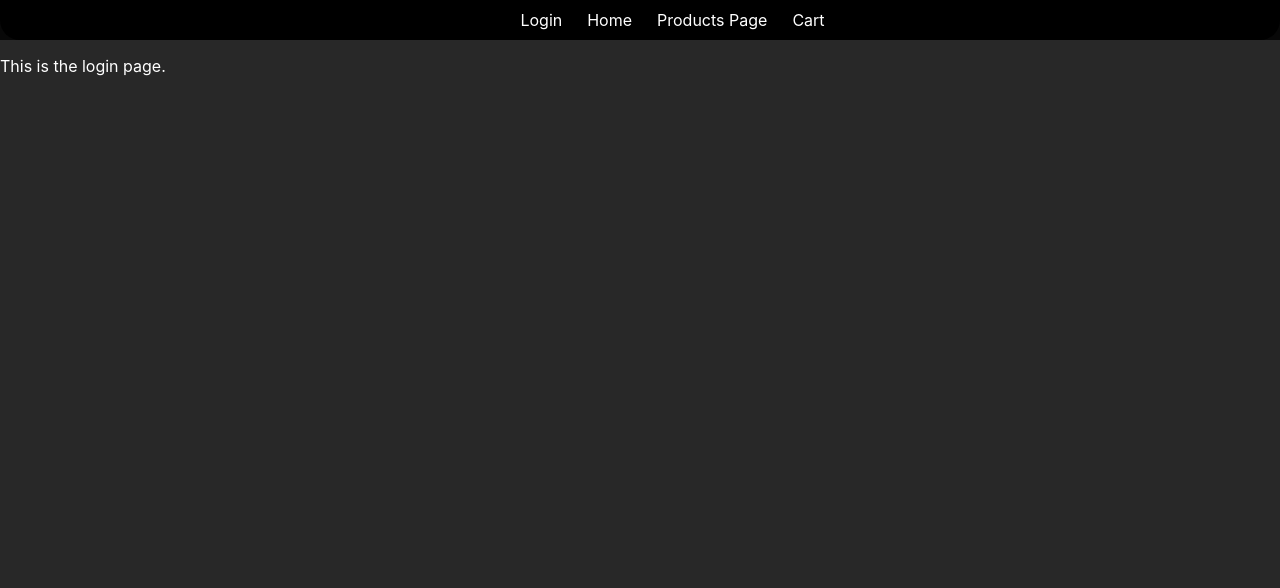
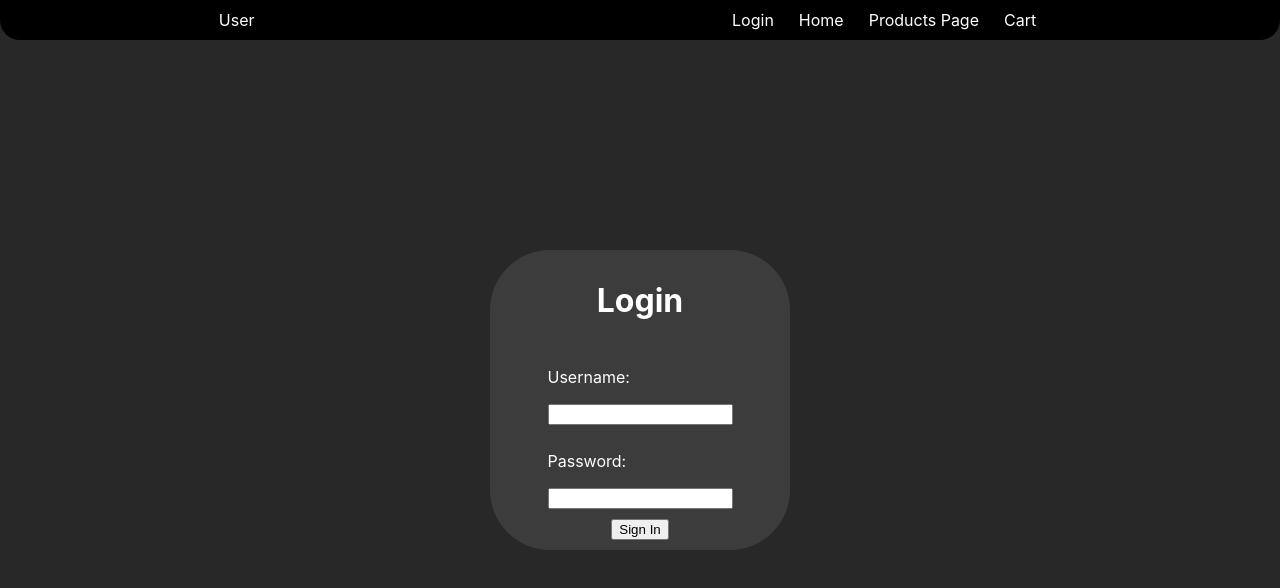
Before and after one commit to Nightstroud/React-E-Commerce-Store, a React (Create React App) app: page /login in a window 1280 px wide. Shown: the top 588 px of the page. Built offline with nearby package versions, Linux system fonts and the light colour scheme.

Commit message:
Finishing the login page

```diff
--- a/src/App.js
+++ b/src/App.js
@@ -6,9 +6,6 @@ import Home from './components/home_page/home';
 import Product from './components/product_details_page/product';
 import Cart from './components/cart_page/cart';
 import Header from './components/base/header';
-
-import { useSelector, useDispatch } from 'react-redux';
-
 
 
 
--- a/src/components/base/header.js
+++ b/src/components/base/header.js
@@ -1,11 +1,15 @@
 import React from 'react';
 import '../../css/base/header_styling.css';
+import { useSelector } from "react-redux";
 
-export default class Header extends React.Component {
-    render() {
+
+export default function Header() {
+    const username = useSelector(state => state.username);
+
     return (
         <div className={'header_bar'}>
             <div className={'header_container'}>
+                <div>{username}</div>
                 <div className={'links'}>
                     <ul>
                         <li><a href={'http://localhost:3000/login'}>Login</a></li>
@@ -18,4 +22,3 @@ export default class Header extends React.Component {
         </div>
     );
 }
-}
--- a/src/components/login_page/login.js
+++ b/src/components/login_page/login.js
@@ -1,12 +1,34 @@
 import React from 'react';
+import '../../css/login-page/login_modal.css';
+import '../../css/base/base.css';
+import { useDispatch } from "react-redux";
+import setUsername from "../../redux-components/actions/setUsername";
 
-export default class Login extends React.Component {
-    render() {
-        return (
-            <div>
-                <p>This is the login page.</p>
+function Login() {
+    const dispatch = useDispatch();
+     return (
+            <div className={'loginModalContainer'}>
+                <div className={'loginModal'}>
+                    <div className={'loginHeader'}>
+                        <h1>Login</h1>
+                    </div>
+                    <div className={'loginUsername'}>
+                        <p>Username:</p>
+                        <input type={'text'} id={'username'} defaultValue={''} />
+                    </div>
+                    <div className={'loginPassword'}>
+                        <p>Password:</p>
+                        <input type={'password'} />
+                    </div>
+                    <div className={'complete'}>
+                        <button onClick={() => {
+                            dispatch(setUsername());
+                            window.location.replace('http://localhost:3000/home');
+                        }}>Sign In</button>
+                    </div>
+                </div>
             </div>
-        );
-    }
+     );
+}
 
-}
+export default Login;
--- /dev/null
+++ b/src/css/base/base.css
@@ -0,0 +1,27 @@
+html {
+    width: 100%;
+    height: 100%;
+    padding: 0;
+    margin: 0;
+}
+
+body {
+    width: 100%;
+    height:100%;
+    padding: 0;
+    margin: 0;
+}
+
+#root {
+    width:100%;
+    height:100%;
+    padding: 0;
+    margin: 0;
+}
+
+.App {
+    width: 100%;
+    height: 100%;
+    padding: 0;
+    margin: 0;
+}
--- a/src/css/base/header_styling.css
+++ b/src/css/base/header_styling.css
@@ -1,11 +1,9 @@
 .header_bar {
-    position: sticky;
     top: 0;
     width: 100%;
-    height: 100%;
     margin: 0;
     padding: 0;
-    background-color: rgba(0, 0, 0, .8)
+    position: absolute;
 }
 
 
@@ -18,7 +16,7 @@
     border-bottom-left-radius: 20px;
     border-bottom-right-radius: 20px;
     display: flex;
-    justify-content: center;
+    justify-content: space-around;
     align-items: center;
     background-color: black;
     z-index: 1;
@@ -31,7 +29,7 @@
 
 ul li {
     list-style: none;
-    margin: 0 0 0 25px;
+    margin: 0 25px 0 0;
 }
 
 li a {
--- /dev/null
+++ b/src/css/login-page/login_modal.css
@@ -0,0 +1,19 @@
+.loginModalContainer {
+    width: 100%;
+    height: 100%;
+    display: flex;
+    justify-content: center;
+    align-items: center;
+    z-index: 10;
+}
+
+.loginModal {
+    width: 300px;
+    height: 300px;
+    background-color: rgba(60, 60, 60, 1);
+    display: flex;
+    justify-content: space-evenly;
+    align-items: center;
+    flex-direction: column;
+    border-radius: 60px;
+}
--- a/src/index.js
+++ b/src/index.js
@@ -3,16 +3,18 @@ import ReactDOM from 'react-dom';
 import './index.css';
 import App from './App';
 import * as serviceWorker from './serviceWorker';
+import { createStore } from 'redux';
+import allReducers from './redux-components/reducers/combinor';
+import { Provider } from 'react-redux';
 
-
-
-
+const store = createStore(allReducers);
 
 
 
 ReactDOM.render(
-
+    <Provider store={store}>
         <App />
+    </Provider>
 
     , document.getElementById('root'));
 
--- /dev/null
+++ b/src/redux-components/actions/setUsername.js
@@ -0,0 +1,7 @@
+const setUsername = () => {
+    return {
+        type: 'setUsername',
+    }
+};
+
+export default setUsername;
--- /dev/null
+++ b/src/redux-components/reducers/combinor.js
@@ -0,0 +1,8 @@
+import { combineReducers } from 'redux';
+import username from "./loginUsername";
+
+const allReducers = combineReducers({
+    username: username
+});
+
+export default allReducers;
--- /dev/null
+++ b/src/redux-components/reducers/loginUsername.js
@@ -0,0 +1,19 @@
+const username = (state = JSON.parse(localStorage.getItem('USERNAME')), action) => {
+    switch (action.type) {
+        case 'setUsername': {
+            if (window.document.getElementById('username').value === '' || window.document.getElementById('username').value === null || window.document.getElementById('username').value === undefined) {
+                localStorage.setItem('USERNAME', JSON.stringify('User'));
+                return 'User';
+            }
+            localStorage.setItem('USERNAME', JSON.stringify(window.document.getElementById('username').value));
+            return window.document.getElementById('username').value;
+        }
+        default:
+            if (!localStorage.getItem('USERNAME')) {
+                return state = 'User';
+            }
+            else return state;
+    }
+};
+
+export default username;
```
Also changed, not shown: package.json (+6 -1 lines), .gitignore.txt (deleted), 1 other file (tests, documents, lock files or other folders). Lines whose indentation alone changed are shown as unchanged.
